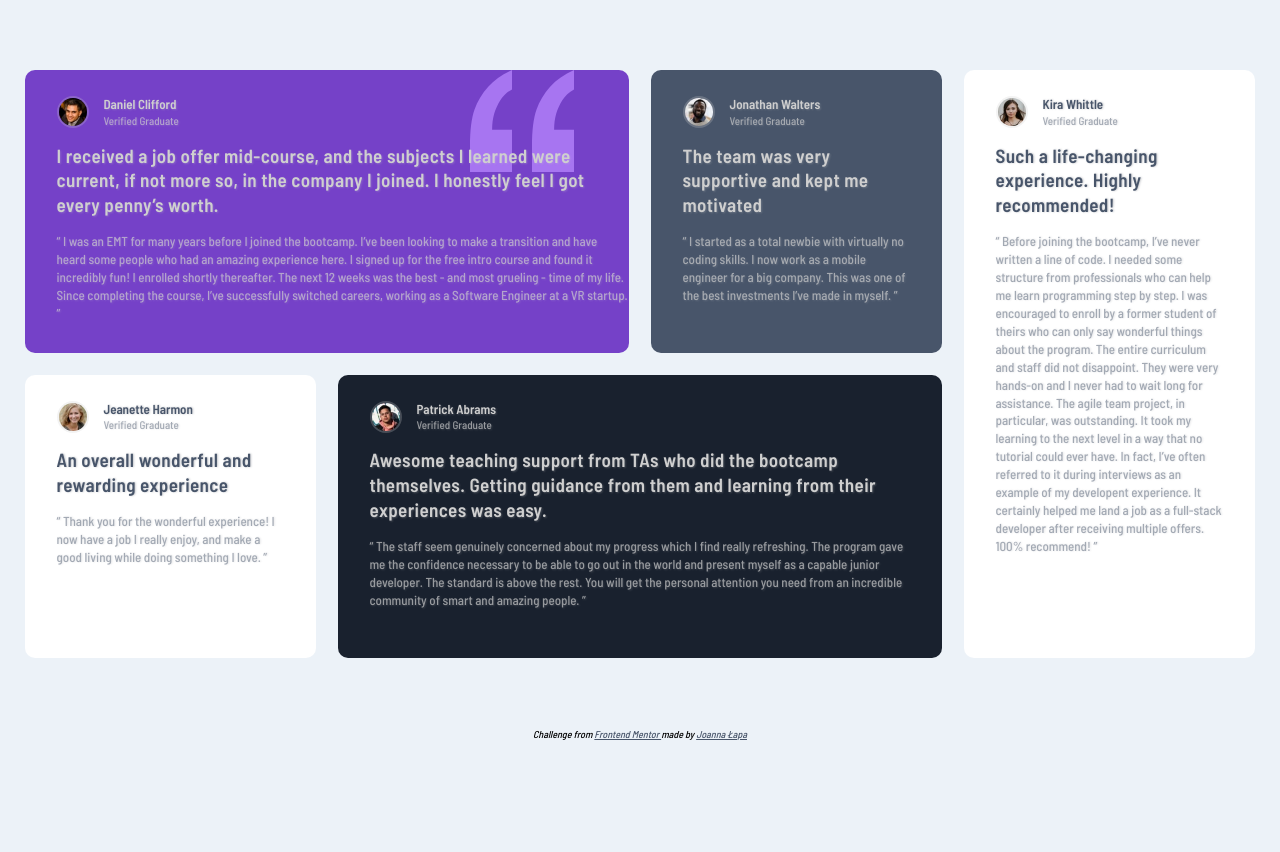
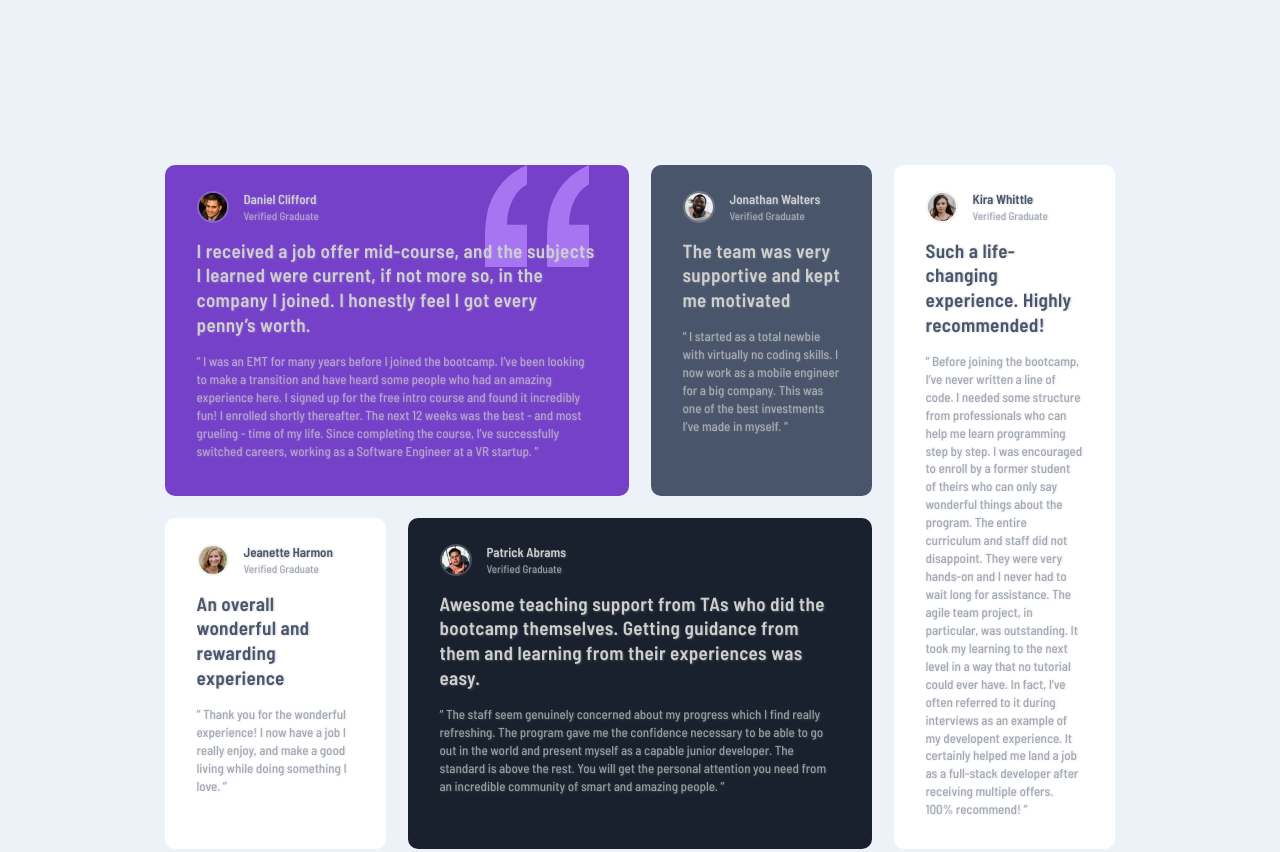
Before and after one commit to JoannaLapa/testimonials-grid-section-main, a website: page index.html in a window 1280 px wide. Shown: the top 852 px of the page. Before the commit the page ends 800 px from the top, so only its background shows below. Drawn offline with Linux system fonts and the light colour scheme; files whose address does not match are found by name.

Commit message:
layout for extra-extra-large breakpoint corrected

```diff
--- a/src/sass/abstracts/_breakpoints.scss
+++ b/src/sass/abstracts/_breakpoints.scss
@@ -8,7 +8,8 @@ $breakpoints: (
 	'small': 630px,
     'medium': 767px,
     'large': 991px,
-    'extra-large': 1200px //design 1440/900
+    'extra-large': 1200px,
+	'extra-extra-large': 1400px //design 1440/900
 )!default;
 
 @mixin respond-to($breakpoint) {
--- a/src/sass/layout/_articles.scss
+++ b/src/sass/layout/_articles.scss
@@ -6,10 +6,12 @@
 
 	padding: 7rem 2.5rem;
 
-	@include b.respond-to('small') {
+	@include b.respond-to('extra-large') {
 		grid-template-columns: repeat(4, 1fr);
 		grid-template-rows: repeat(2, 1fr);
 		grid-template-areas: 'a a b c' 'd e e c';
+
+		padding: 16.5rem;
 	}
 }
 
@@ -21,6 +23,13 @@
 	padding: 2.6rem 0 3rem 3.15rem;
 
 	border-radius: 1rem;
+
+	@include b.respond-to('extra-extra-large') {
+gap: 1.51rem;
+
+padding: 2.4rem 0 3.18rem 3.2rem;
+padding-left: 3.2rem;
+	}
 
 	&__box {
 		display: grid;
@@ -51,9 +60,13 @@
 
 	&__header {
 		padding-right: 3.2rem;
+
+		@include b.respond-to('extra-extra-large') {
+			padding-right: 2.8rem;
+	}
 	}
 
-	&__textt--wide-padding {
+	&__text--wide-padding {
 		padding-right: 4.4rem;
 	}
 
@@ -62,7 +75,7 @@
 	}
 }
 
-@include b.respond-to('small') {
+@include b.respond-to('extra-large') {
 	.grid--violet {
 		grid-area: a;
 	}
--- a/src/sass/themes/_default.scss
+++ b/src/sass/themes/_default.scss
@@ -1,4 +1,5 @@
 @use 'abstracts/variables' as v;
+@use 'abstracts/breakpoints' as b;
 
 body {
 	background-color: v.$light-grayish-blue;
@@ -17,6 +18,10 @@ body {
 		background-image: url('../img/bg-pattern-quotation.svg');
 		background-repeat: no-repeat;
 		background-position: 89% 0;
+
+		@include b.respond-to('extra-extra-large') {
+			background-position: 80% 0;
+		}
 	}
 
 	&--very-dark-grayish-blue {
```
Also changed, not shown: dist/css/main.min.css.
